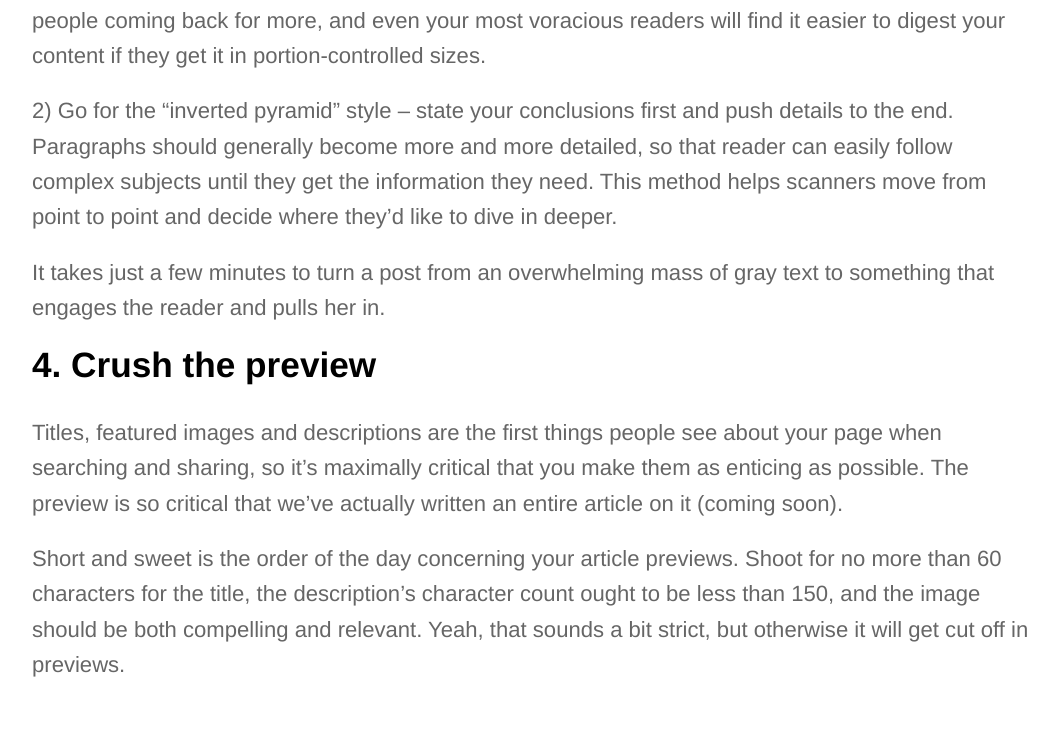
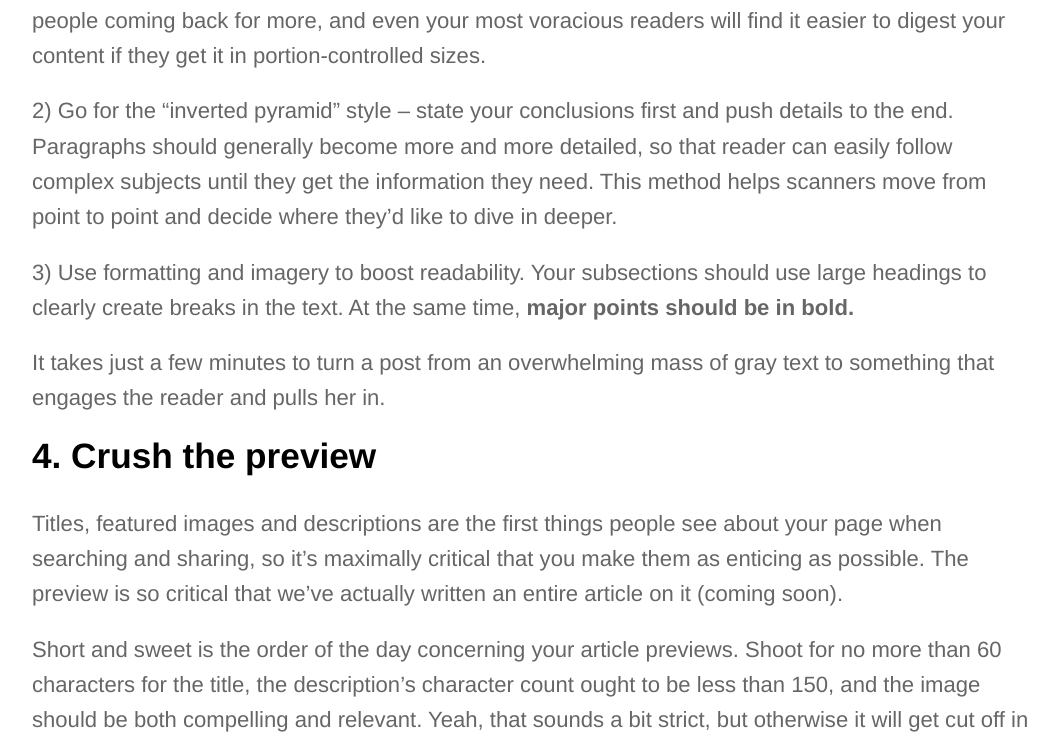
Before and after one commit to benevolenttech/btek.cc, a Jekyll site: the page built from _posts/2017-02-01-how-to-write-content-worth-sharing.md, in a window 1280 px wide and 900 px high, scrolled down 3174 px, cut to the strip 0-740 px from the top of the window. Shown: the whole strip, without its empty margins (108-1166 px from the left). Built offline with Jekyll 4.4.1, drawn with Linux system fonts in a browser that asks for light colours; comment, search, counter and statistics services are not loaded.

Commit message:
Updated '_posts/2017-02-01-how-to-write-content-worth-sharing.md' via CloudCannon

```diff
--- a/_posts/2017-02-01-how-to-write-content-worth-sharing.md
+++ b/_posts/2017-02-01-how-to-write-content-worth-sharing.md
@@ -19,7 +19,7 @@ In this fourth of our SEO primer series, we cover the highest impact strategies
 4. **Write content worth sharing &lt;– you are here**
 5. Encourage sharing (coming soon)
 6. Advertise on a budget (coming soon)
-<br><br>
+   <br>&nbsp;
 
 ## **Content is king.**
 
@@ -45,7 +45,7 @@ Keep that in mind when you write your content – include actionable tips and tr
 
 ## **2. It has to be interesting**
 
-“Interesting content?” we hear you wail. “But...but...I’m not a writer! I was never able to please my 5th-grade English teacher.” Shhh. It’s okay. We get it. The thing is, you don’t necessarily have to please that particular person. For all you know, he or she may not even read your writing now, let alone know who you became as an adult.
+“Interesting content?” we hear you wail. “But…but…I’m not a writer! I was never able to please my 5th-grade English teacher.” Shhh. It’s okay. We get it. The thing is, you don’t necessarily have to please that particular person. For all you know, he or she may not even read your writing now, let alone know who you became as an adult.
 
 But the truth remains that most of your readers will head over to Wikipedia if they want pure facts. If you want to engage your readers and keep them interested, you have to write stuff that’s both flavorful and opinionated, even if it is about those same facts.
 
@@ -63,7 +63,9 @@ Here are some other ideas to help you:
 
 1) Instead of writing one long blog post, try divvying up each sub-topic into separate posts. It keeps people coming back for more, and even your most voracious readers will find it easier to digest your content if they get it in portion-controlled sizes.
 
-2) Go for the “inverted pyramid” style -- state your conclusions first and push details to the end. Paragraphs should generally become more and more detailed, so that reader can easily follow complex subjects until they get the information they need. This method helps scanners move from point to point and decide where they’d like to dive in deeper.
+2) Go for the “inverted pyramid” style – state your conclusions first and push details to the end. Paragraphs should generally become more and more detailed, so that reader can easily follow complex subjects until they get the information they need. This method helps scanners move from point to point and decide where they’d like to dive in deeper.
+
+3) Use formatting and imagery to boost readability. Your subsections should use large headings to clearly create breaks in the text. At the same time, **major points should be in bold.**
 
 It takes just a few minutes to turn a post from an overwhelming mass of gray text to something that engages the reader and pulls her in.
 
```
